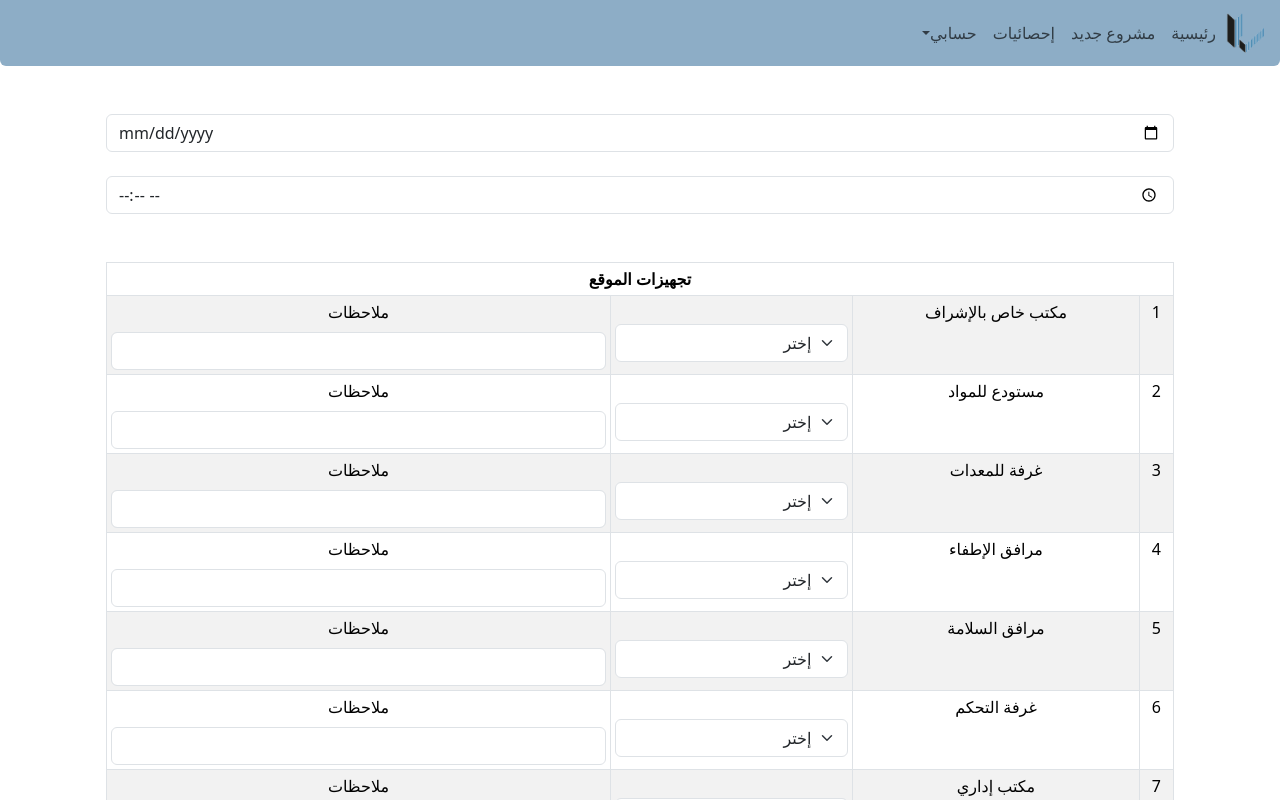
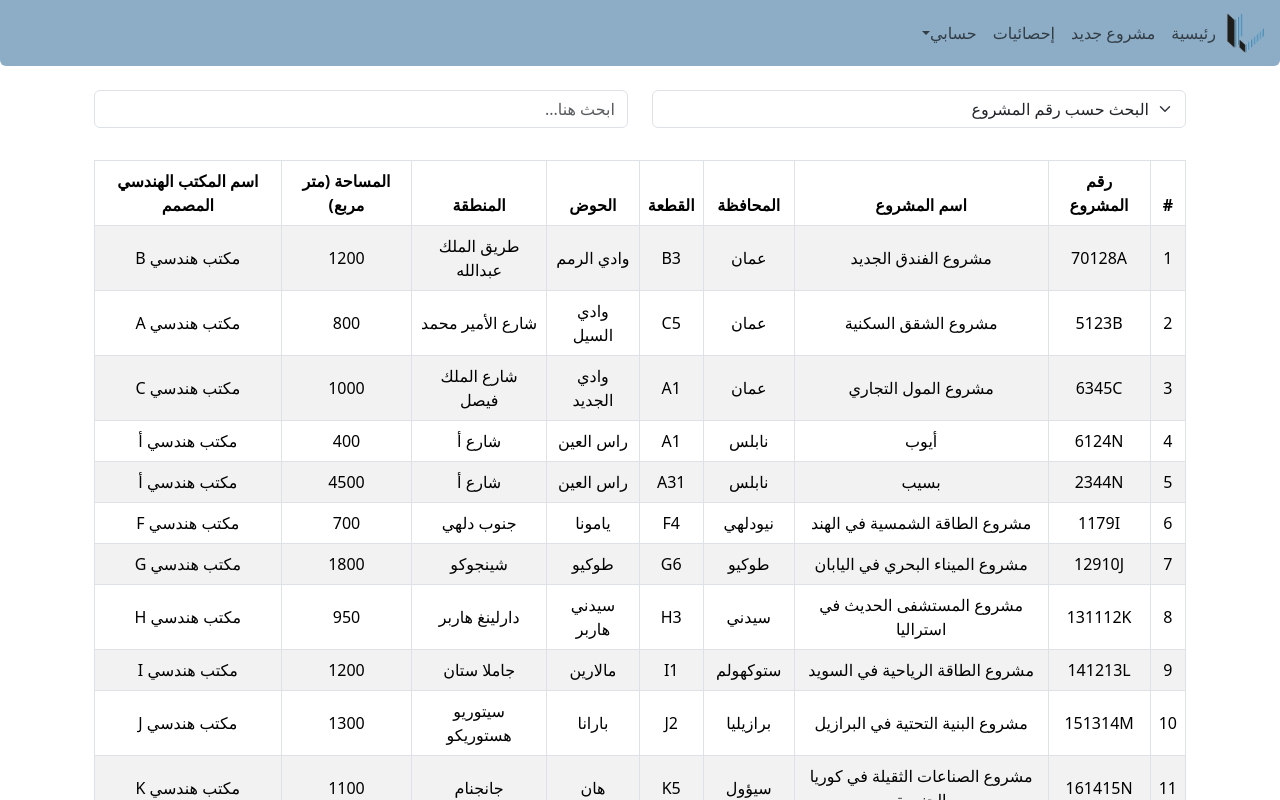
Before and after one commit to NourAyyoub/Engineers-Syndicate, a React (Vite) app in the folder app/: page / in a window 1280 px wide. Shown: the top 800 px of the page. Built offline with nearby package versions, Linux system fonts and the light colour scheme.

Commit message:
make some changes on code

```diff
--- a/app/src/App.jsx
+++ b/app/src/App.jsx
@@ -1,16 +1,16 @@
 import { Container } from "react-bootstrap";
-//import ProjectsTable from "./components/ProjectsTable/ProjectsTable";
+import ProjectsTable from "./components/ProjectsTable/ProjectsTable";
 // import AddNewProject from "./components/AddNewProject/AddNewProject";
 // import ProjectInfo from "./components/ProjectInfo/ProjectInfo";
-import AddNewVisit from "./components/AddNewVisit/AddNewVisit";
+// import AddNewVisit from "./components/AddNewVisit/AddNewVisit";
 
 export default function App() {
   return (
     <Container dir="rtl" className="text-center">
-      {/* <ProjectsTable /> */}
+      <ProjectsTable />
       {/* <ProjectInfo /> */}
       {/* <AddNewProject /> */}
-      <AddNewVisit />
+      {/* <AddNewVisit /> */}
     </Container>
   );
 }
```
